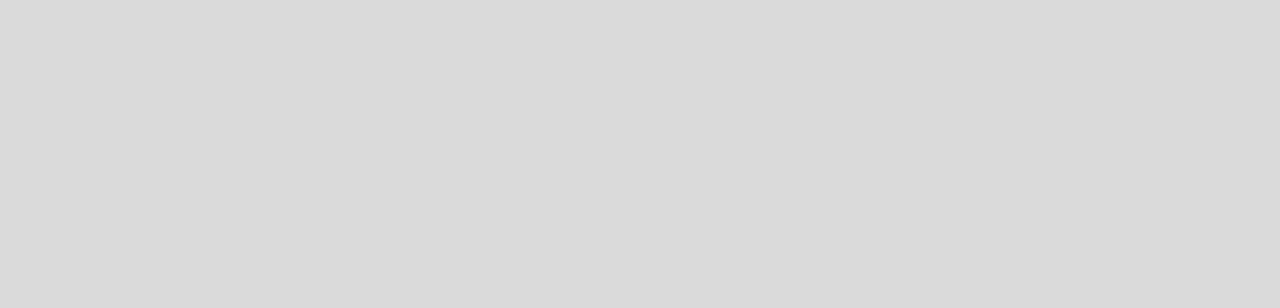
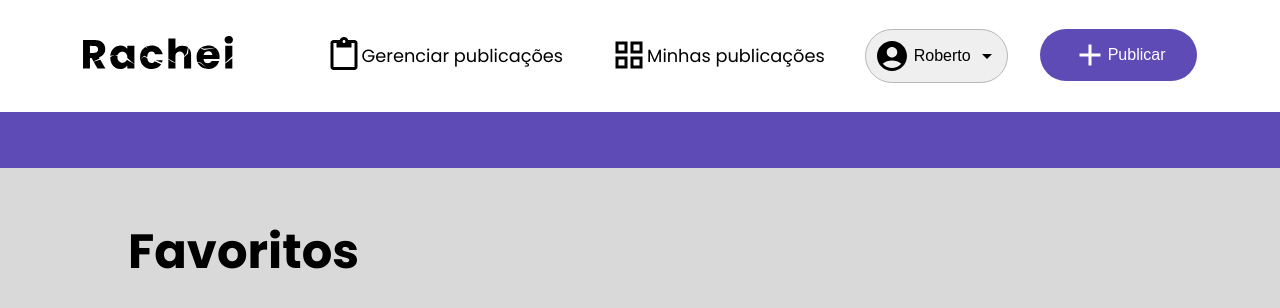
Before and after one commit to CarlosPadaria/RacheiFront, a React (Create React App) app: page /favoritos in a window 1280 px wide. Before the commit this address had no page. Shown: the top 308 px of the page. Built offline with nearby package versions, Linux system fonts and the light colour scheme.

Commit message:
adicionando o Favoritos e MinhasPublicacoes

```diff
--- a/src/App.js
+++ b/src/App.js
@@ -8,6 +8,8 @@ import './index.css';
 import {BrowserRouter, Routes, Route} from "react-router-dom";
 import Home from "./components/home/Home";
 import Seguranca from "./components/user-data/Seguranca";
+import Favoritos from "./components/home/Favoritos";
+import MinhasPublicacoes from "./components/home/MinhasPublicacoes";
 
 function App() {
   return (
@@ -19,6 +21,8 @@ function App() {
       <Route path="/publicar" element={<Publicar />}></Route>
       <Route path="/dadosDaConta" element={<DadosDaConta />}></Route>
       <Route path="/seguranca" element={<Seguranca />}></Route>
+      <Route path="/favoritos" element={<Favoritos />}></Route>
+      <Route path="/minhasPublicacoes" element={<MinhasPublicacoes />}></Route>
     </Routes>
    </BrowserRouter>
   );
--- a/src/components/elements/header/Header.js
+++ b/src/components/elements/header/Header.js
@@ -49,13 +49,13 @@ function Header() {
           <a href="/login">Gerenciar publicações</a>
         </li>
         <li>
-          <a href="/login">Minhas publicações</a>
+          <a href="/minhasPublicacoes">Minhas publicações</a>
         </li>
         <li>
           <a href="/dadosDaConta">Perfil</a>
         </li>
         <li>
-          <a href="/login">Favoritos</a>
+          <a href="/favoritos">Favoritos</a>
         </li>
         <li>
           <a href="/login">Sair</a>
@@ -100,7 +100,7 @@ function Header() {
             </a>
           </li>
           <li>
-            <a className={style["align-icons"]} href="/login">
+            <a className={style["align-icons"]} href="/minhasPublicacoes">
               <GridViewIcon sx={{ fontSize: "2.25rem" }}></GridViewIcon>Minhas
               publicações
             </a>
@@ -128,7 +128,9 @@ function Header() {
               <MenuItem
               component={Link} to="/dadosDaConta"
               >Perfil</MenuItem>
-              <MenuItem>Favoritos</MenuItem>
+              <MenuItem
+              component={Link} to="/favoritos"
+              >Favoritos</MenuItem>
               <MenuItem>Sair</MenuItem>
             </Menu>
           </li>
--- /dev/null
+++ b/src/components/home/Favoritos.js
@@ -0,0 +1,21 @@
+import React from "react";
+import Header from "../elements/header/Header";
+import style from "./Home.module.css";
+
+function Favoritos() {
+  return (
+    <div className={style['favoritos-wrapper']}>
+      <Header></Header>
+      <main className={style["main"]}>
+        <div className={style["roxo"]}></div>
+        <div className={style['content-wrapper']}>
+          <div className={style['content']}>
+           <h1>Favoritos</h1>
+           </div>
+        </div>
+      </main>
+    </div>
+  );
+}
+
+export default Favoritos;
--- a/src/components/home/Home.module.css
+++ b/src/components/home/Home.module.css
@@ -61,6 +61,10 @@ html {
     font-size: 3rem;
 }
 
+.favoritos-wrapper h1, .minhasPublicacoes-wrapper h1{
+  margin-top: 3rem;
+}
+
 @media (max-width: 768px){
   .searchbar input{
     font-size: 1rem;
--- /dev/null
+++ b/src/components/home/MinhasPublicacoes.js
@@ -0,0 +1,21 @@
+import React from "react";
+import Header from "../elements/header/Header";
+import style from "./Home.module.css";
+
+function MinhasPublicacoes() {
+  return (
+    <div className={style['minhasPublicacoes-wrapper']}>
+      <Header></Header>
+      <main className={style["main"]}>
+        <div className={style["roxo"]}></div>
+        <div className={style['content-wrapper']}>
+          <div className={style['content']}>
+           <h1>Minhas Publicações</h1>
+           </div>
+        </div>
+      </main>
+    </div>
+  );
+}
+
+export default MinhasPublicacoes;
```
